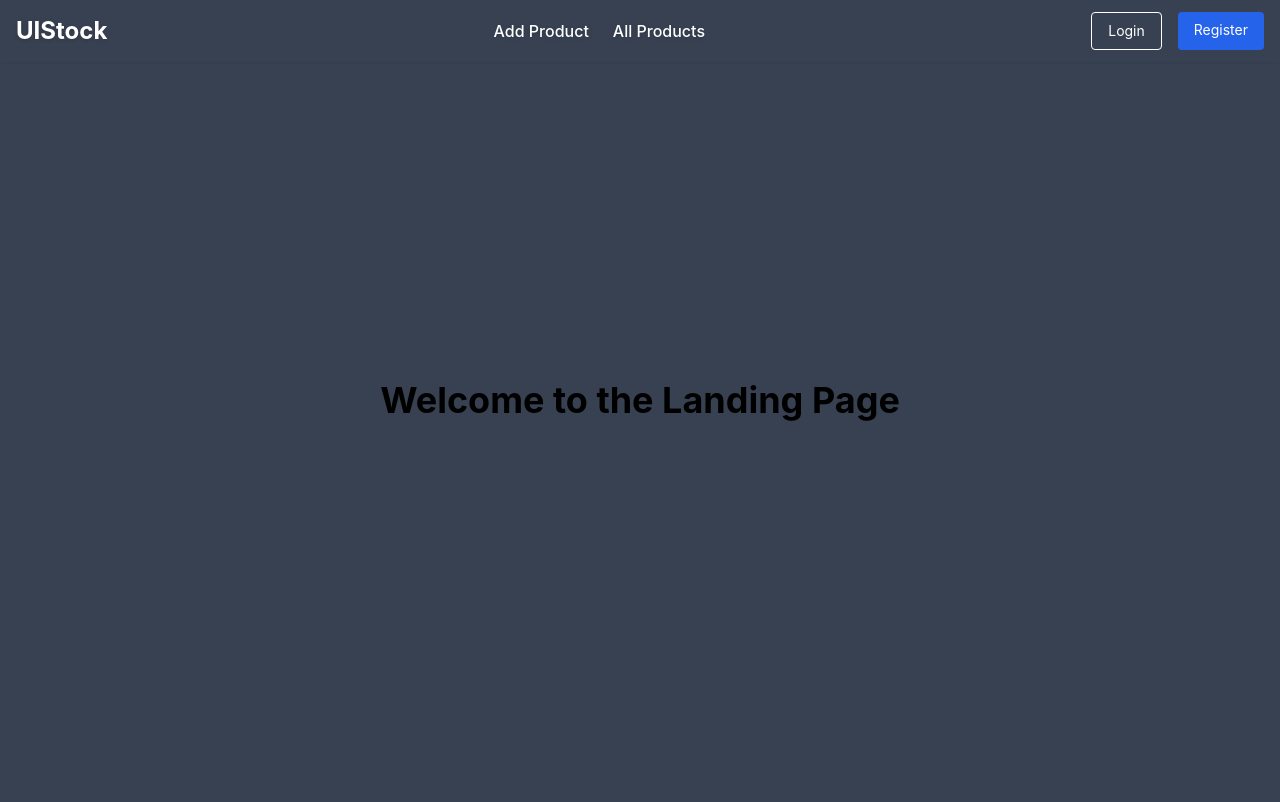
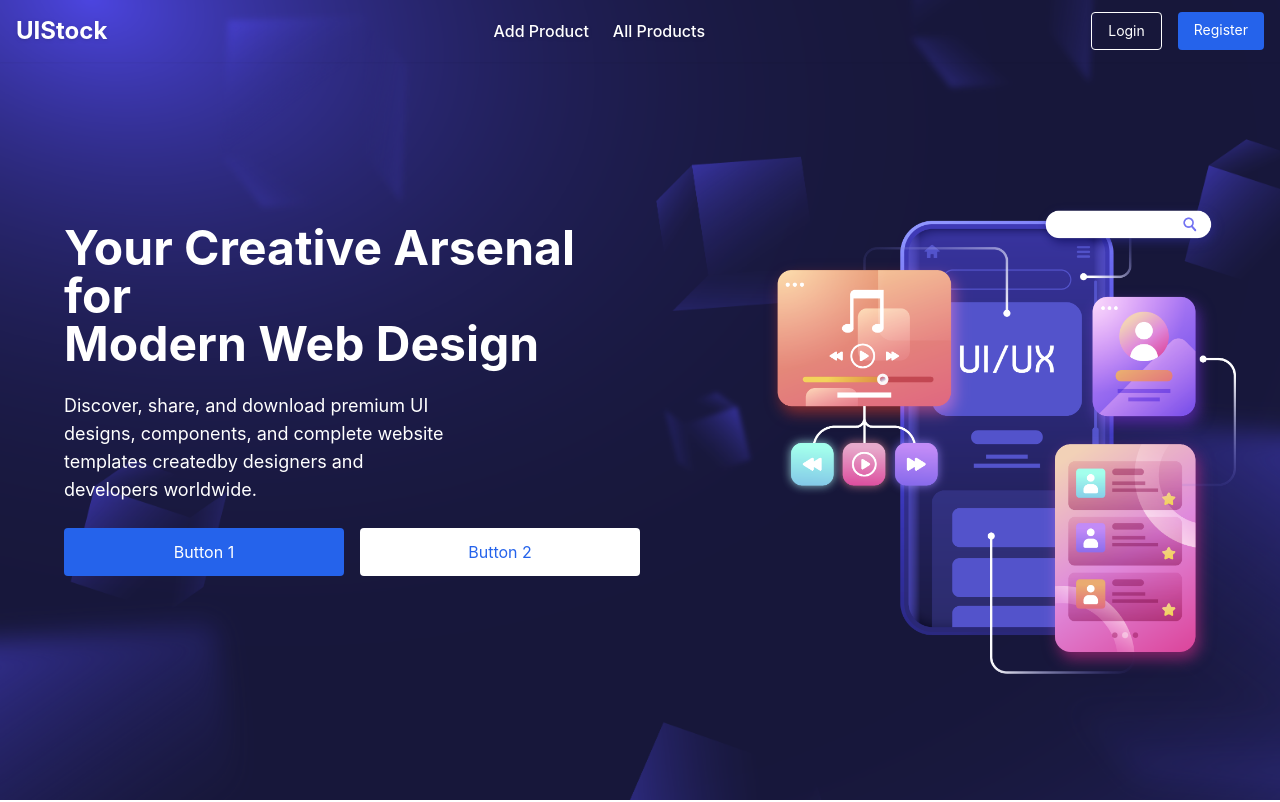
Before and after one commit to lahiruimesh/UIStockV3, a React (Create React App) app in the folder client/: page / in a window 1280 px wide. Shown: the top 802 px of the page. Built offline with nearby package versions, Linux system fonts and the light colour scheme.

Commit message:
Create hero section

```diff
--- /dev/null
+++ b/client/src/layouts/Hero.jsx
@@ -0,0 +1,35 @@
+import React from 'react';
+
+const Hero = () => {
+  return (
+    <div
+      className="w-screen h-screen bg-cover grid grid-cols-2 bg-center flex items-center justify-center"
+      style={{ backgroundImage: `url('/hero.png')` }}
+    >
+        <div className="text-white space-y-6 ml-16">
+        <h1 className="text-5xl font-bold">Your Creative Arsenal for<br/>Modern Web Design</h1>
+        <p className="text-lg">
+        Discover, share, and download premium UI<br/>
+        designs, components, and complete website<br/>
+        templates createdby designers and<br/>
+        developers worldwide.
+        </p>
+        <div className="grid grid-cols-2 gap-4">
+          <button className="bg-blue-600 text-white px-6 py-3 rounded">Button 1</button>
+          <button className="bg-white text-blue-600 px-6 py-3 rounded">Button 2</button>
+        </div>
+      </div>
+
+        <div>
+        <img
+          src="/image1.png"
+          alt="Hero Graphic"
+          className="max-w-full h-[480px] ml-[120px] mt-[80px]"
+        />
+        </div>
+
+    </div>
+  );
+};
+
+export default Hero;
--- a/client/src/pages/LandingPage.jsx
+++ b/client/src/pages/LandingPage.jsx
@@ -1,14 +1,14 @@
 import React from 'react';
+import Hero from '../layouts/Hero';
 
 const LandingPage = () => {
     return (
         <>
-        <div className="flex flex-col items-center justify-center h-screen bg-gray-700">
-            <h1 className="text-4xl font-bold">Welcome to the Landing Page</h1>
+        <div className="flex flex-col items-center justify-center h-screen bg-brand-dark">
+            <div>
+                <Hero />
+            </div>
         </div>
-        <div className="flex flex-col items-center justify-center h-screen bg-gray-700">
-        <h1 className="text-4xl font-bold">Welcome to the Landing Page</h1>
-    </div>
     </>
     )
 }
--- a/client/tailwind.config.js
+++ b/client/tailwind.config.js
@@ -4,7 +4,13 @@ module.exports = {
     "./src/**/*.{js,jsx,ts,tsx}",
   ],
   theme: {
-    extend: {},
+    extend: {
+      colors: {
+        brand: {
+          dark: '#201E54',
+        },
+      },
+    },
   },
   plugins: [],
 }
```
Also changed, not shown: client/public/hero.png (added), client/public/image1.png (added).
